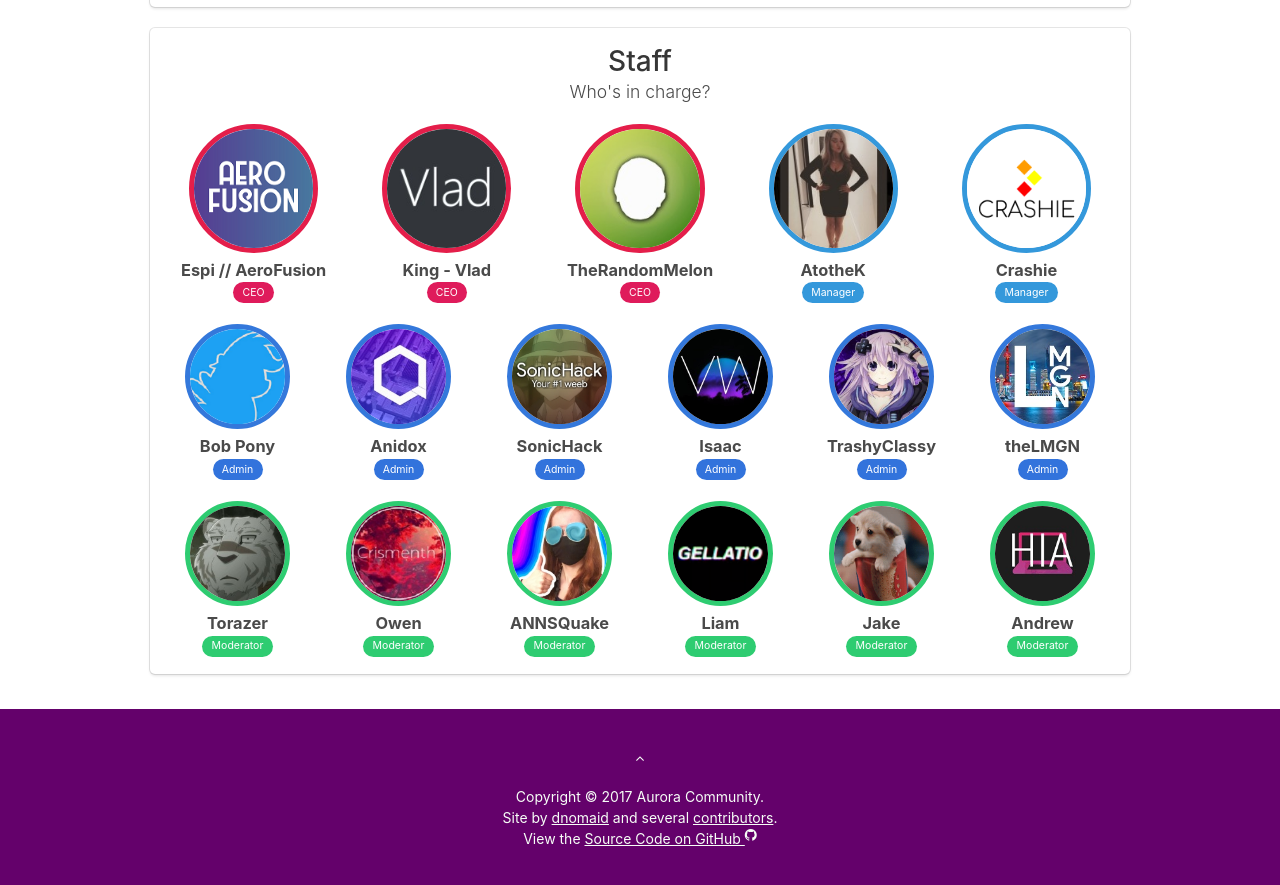
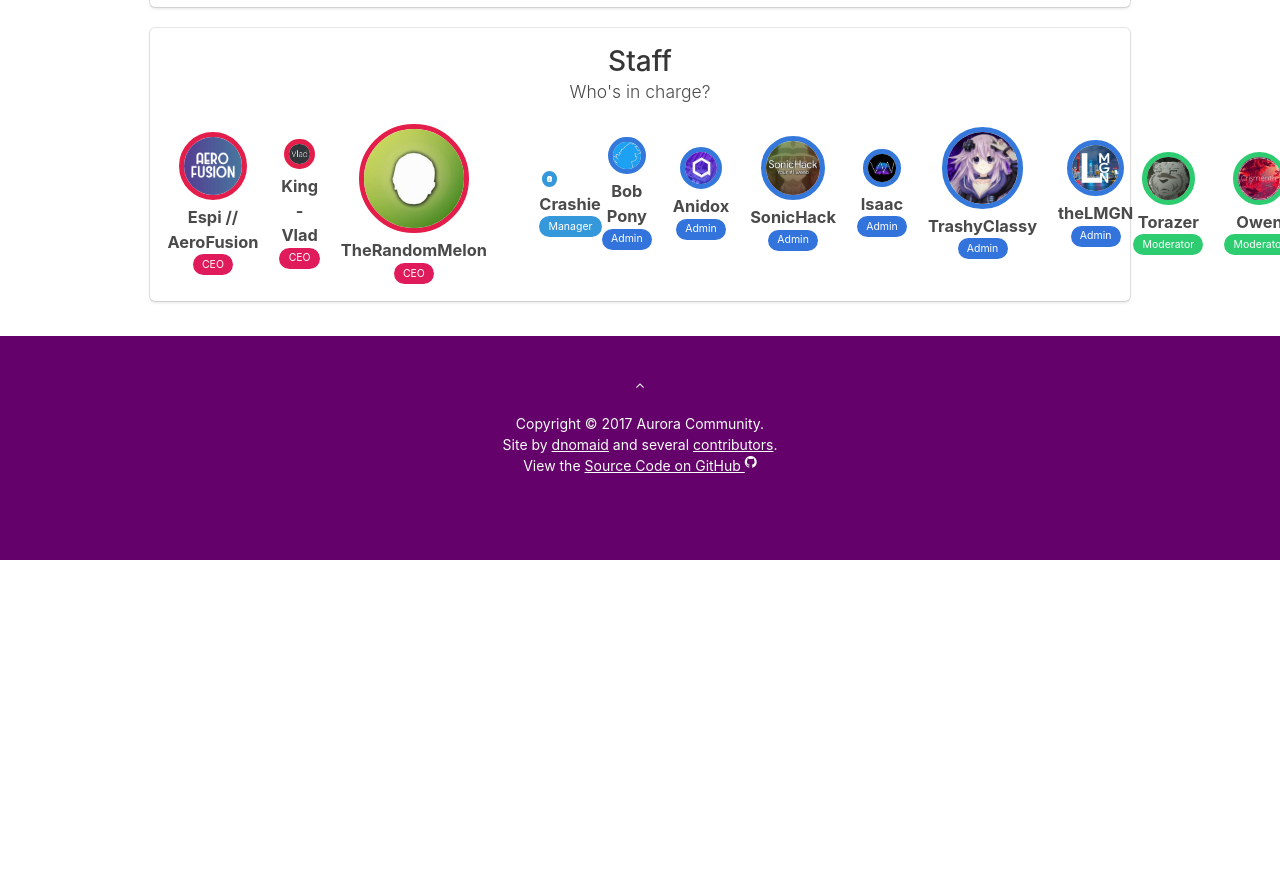
Before and after one commit to AuroraCommunity/AuroraCommunity.github.io, a Jekyll site: the page built from index.html, in a window 1280 px wide and 900 px high, scrolled down 733 px. Shown: the top 885 px of the window. Built offline with Jekyll 4.4.1, drawn with Linux system fonts in a browser that asks for light colours; nearby versions of some CDN libraries; after the commit the page ends 1293 px from its top, so only the background shows below that.

Commit message:
Removed AtotheK

```diff
--- a/index.html
+++ b/index.html
@@ -27,9 +27,6 @@ layout: page
                         <h3>TheRandomMelon</h3><span class="tag is-ceo">CEO</span>
                     </div>
                    	 <div class="column">
-                        <a href="https://www.youtube.com/channel/UCi6p-LPSRkcMhEIJ2Qe0ABg/" rel="noopener noreferrer" target="_blank"><img class="someone manager" src="/img/people/amy.jpg"></a>
-                        <h3>AtotheK</h3><span class="tag is-manager">Manager</span>
-                    </div>
 						<div class="column">
                         <a href="https://crashieblog.wordpress.com" rel="noopener noreferrer" target="_blank"><img class="someone manager" src="/img/people/crashie.png"></a>
                         <h3>Crashie</h3><span class="tag is-manager">Manager</span></a>
```
